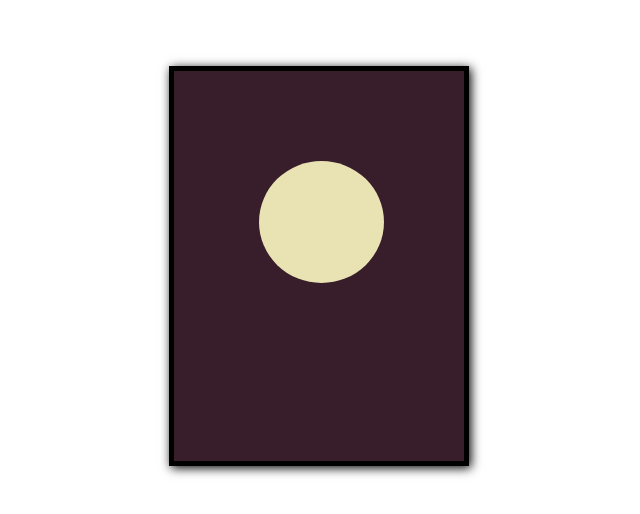
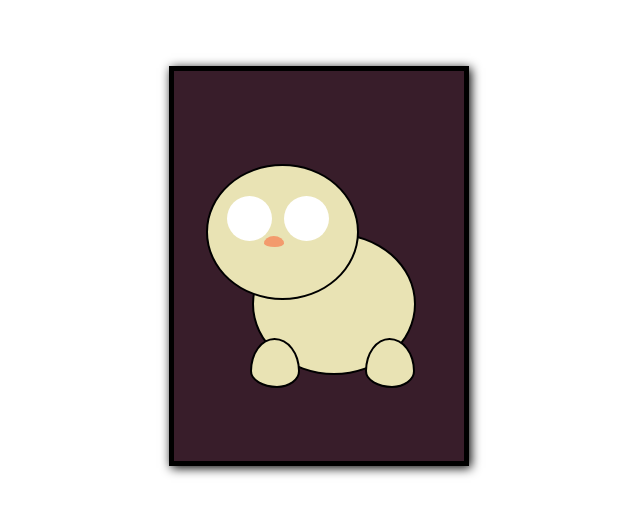
Before and after one commit to EduardaMendes01/CSS-drawings, a plain HTML site: page Cat/index.html in a window 1280 px wide. Shown: the part 134-648 px from the top of the page, without its empty margins (321-961 px from the left). Drawn offline with Linux system fonts and the light colour scheme.

Commit message:
cat updates(paws, eyes, nose....)

```diff
--- a/Cat/index.html
+++ b/Cat/index.html
@@ -10,8 +10,18 @@
     <div id="frame">
        <div class="cat">
         <div class="cat-head">
-
-        </div>
+            <div class="eyes">
+                <div id="eye1"></div>
+                <div id="eye2"></div>
+            </div>
+                <div id="ear-l"></div>
+                <div id="ear-r"></div>
+            </div>
+            <div id="nose"></div>
+            <div class="cat-body">
+                <div id="paw1"></div>
+                <div id="paw2"></div>
+            </div>
        </div>
     </div>
 </body>
--- a/Cat/style/style.scss
+++ b/Cat/style/style.scss
@@ -34,11 +34,84 @@ $color-cat:#E9E3B4;
 
    .cat-head{
     position: absolute;
-    width: 125px;
-    height: 122px;
+    width: 153px;
+    height: 136px;
     border-radius: 50%;
     background-color: #E9E3B4;
-    left: 85px;
-    top: 90px;
+    left: 32px;
+    top: 93px;
+    border: black 2px solid;
+   }
+
+   .eyes{
+    position: absolute;
+   }
+
+   #eye1{
+    position: absolute;
+    border-radius: 50%;
+    background-color: white;
+    width: 45px;
+    height: 45px;
+    left: 19px;
+    top: 30px;
+   }
+
+   #eye2{
+    position: absolute;
+    border-radius: 50%;
+    background-color: white;
+    width: 45px;
+    height: 45px;
+    left: 76px;
+    top: 30px;
+   }
+
+   #nose{
+    position: absolute;
+    background-color: #F39B6D;
+    border-radius: 49% 51% 46% 54% / 66% 66% 34% 34%;
+    width: 20px;
+    height: 11px;
+    left: 90px;
+    top: 165px;
+
    }
 }
+
+.cat-body{
+      position: absolute;
+      width: 164px;
+      height: 142px;
+      border-radius: 50%;
+      background-color: #E9E3B4;
+      z-index: -1;
+      left: 78px;
+      top: 162px;
+      border: black 2px solid;
+
+    #paw1{
+      position: absolute;
+      border-radius: 49% 51% 46% 54% / 66% 66% 34% 34%;
+      width: 50px;
+      height: 50px;
+      background-color: #E9E3B4;
+      left: -4px;
+      top: 103px;
+      border: black 2px solid;
+      z-index: 2;
+    }
+
+    #paw2{
+      position: absolute;
+      border-radius: 49% 51% 46% 54% / 66% 66% 34% 34%;
+      width: 50px;
+      height: 50px;
+      background-color: #E9E3B4;
+      left: 111px;
+      top: 103px;
+      border: black 2px solid;
+      z-index: 2;
+    }
+
+}
```
Also changed, not shown: Cat/style/style.css, 1 other file.
